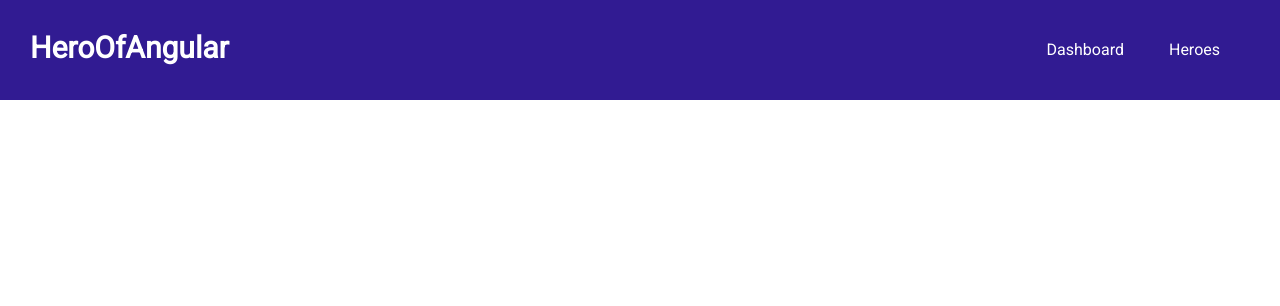
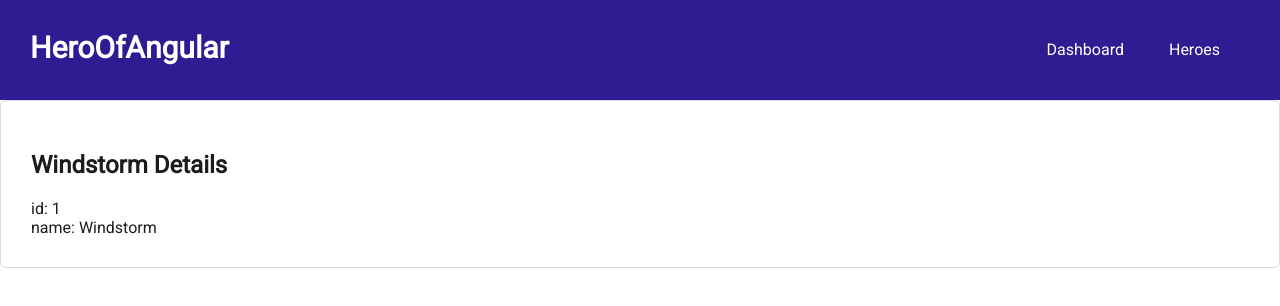
Before and after one commit to ramantehlan/HeroOfAngular, an Angular app: page / in a window 1280 px wide. Shown: the top 306 px of the page. Built offline with nearby package versions, Linux system fonts and the light colour scheme.

Commit message:
Minor fix

```diff
--- a/src/app/app.component.html
+++ b/src/app/app.component.html
@@ -1 +1,4 @@
 <app-top></app-top>
+<div class='body'>
+        <app-heroes></app-heroes>
+</div>
--- /dev/null
+++ b/src/app/app.component.scss
@@ -0,0 +1,18 @@
+//
+//  This sheet is to design the root component
+//
+@import '../style/_base.scss';
+
+//
+// Variables
+//
+
+
+//
+// Main style
+//
+.body{
+    @extend %surface;
+
+    margin: 0px auto;
+}
--- a/src/app/app.component.ts
+++ b/src/app/app.component.ts
@@ -24,7 +24,7 @@ let config = new Config();
 @Component({
   selector: 'app-root',
   templateUrl: './app.component.html',
-  styleUrls: ['./app.component.css']
+  styleUrls: ['./app.component.scss']
 })
 export class AppComponent {
 
--- a/src/app/app.module.ts
+++ b/src/app/app.module.ts
@@ -2,12 +2,14 @@ import { BrowserModule } from '@angular/platform-browser';
 import { NgModule } from '@angular/core';
 
 import { AppComponent } from './app.component';
-import { TopComponent } from './top/top.component'
+import { TopComponent } from './top/top.component';
+import { HeroesComponent } from './heroes/heroes.component'
 
 @NgModule({
   declarations: [
     AppComponent,
-    TopComponent
+    TopComponent,
+    HeroesComponent
   ],
   imports: [
     BrowserModule
--- /dev/null
+++ b/src/app/heroes/heroes.component.html
@@ -0,0 +1,9 @@
+<h2> {{ hero.name }} Details</h2>
+<div>
+  <span>id:</span>
+  {{ hero.id }}
+</div>
+<div>
+  <span>name:</span>
+  {{ hero.name }}
+</div>
--- /dev/null
+++ b/src/app/heroes/heroes.component.ts
@@ -0,0 +1,34 @@
+/*
+*
+* This is to display the list of heroes
+*
+* Author: Raman Tehlan
+* Date of creation: 06/07/2018
+*/
+
+//
+//  Import area
+//
+import { Component, OnInit } from '@angular/core';
+import { Hero } from '../../lib/hero';
+
+@Component({
+  selector: 'app-heroes',
+  templateUrl: './heroes.component.html',
+  styleUrls: ['./heroes.component.scss']
+})
+export class HeroesComponent implements OnInit {
+
+  //This is the stucture of hero class
+  //Here it is to hold the hero
+  hero:Hero = {
+    id: 1,
+    name: 'Windstorm'
+  };
+
+  constructor() { }
+
+  ngOnInit() {
+  }
+
+}
```
Also changed, not shown: src/app/heroes/heroes.component.scss (added), 1 other file (tests, documents, lock files or other folders).
